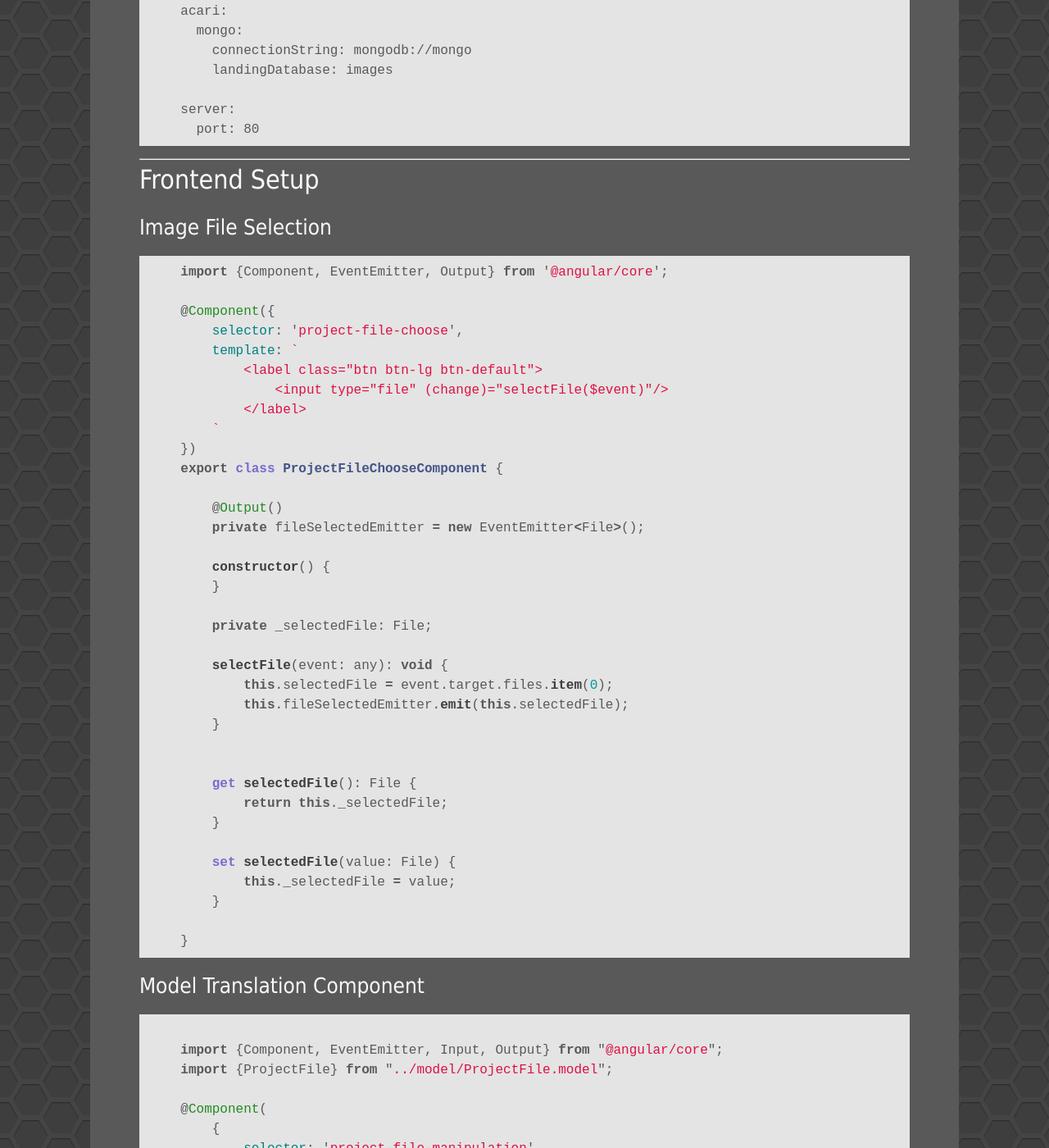
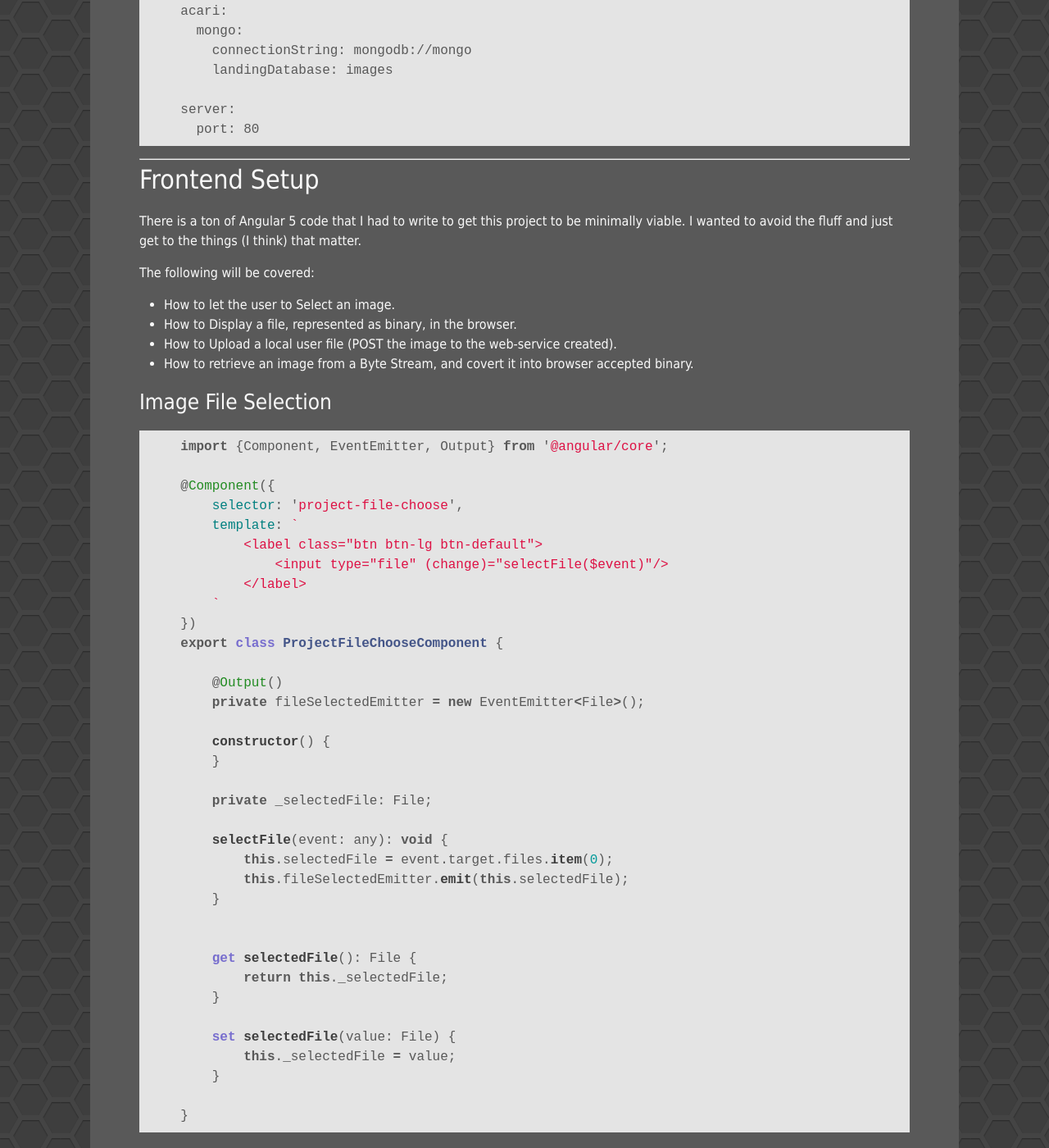
Before and after one commit to Unthrottled/blog, a Jekyll site: the page built from _posts/2017-12-14-Reactive-Mongo-Image-Persistence.md, in a window 1280 px wide and 1400 px high, scrolled down 6821 px. Shown: the whole window at 82% size. Built offline with Jekyll 4.4.1, drawn with Linux system fonts in a browser that asks for light colours; some of the changed text lies outside the part shown.

Commit message:
need dis

```diff
--- a/_posts/2017-12-14-Reactive-Mongo-Image-Persistence.md
+++ b/_posts/2017-12-14-Reactive-Mongo-Image-Persistence.md
@@ -283,6 +283,15 @@ Lastly, this is the applications properties file that will allow for the configu
 
 ## Frontend Setup
 
+There is a ton of Angular 5 code that I had to write to get this project to be minimally viable.
+I wanted to avoid the fluff and just get to the things (I think) that matter.
+
+The following will be covered:
+
+- How to let the user to Select an image.
+- How to Display a file, represented as binary, in the browser.
+- How to Upload a local user file (POST the image to the web-service created).
+- How to retrieve an image from a Byte Stream, and covert it into browser accepted binary.
 
 ### Image File Selection
 
@@ -325,6 +334,7 @@ Lastly, this is the applications properties file that will allow for the configu
     }
 {% endhighlight %}
 
+## Image Visualization
 
 ### Model Translation Component
 
@@ -486,6 +496,8 @@ Lastly, this is the applications properties file that will allow for the configu
 
 {% endhighlight %}
 
+## Uploading an Image
+
 ### Image Upload Service
 
 [Link To File](https://github.com/cyclic-reference/mongo-images/blob/master/web-content/src/app/projectFiles/service/ImageUpload.service.ts)
@@ -559,6 +571,8 @@ Lastly, this is the applications properties file that will allow for the configu
     }
 
 {% endhighlight %}
+
+## Retrieve A Remote Image File
 
 ### REST Image File Model
 
```
